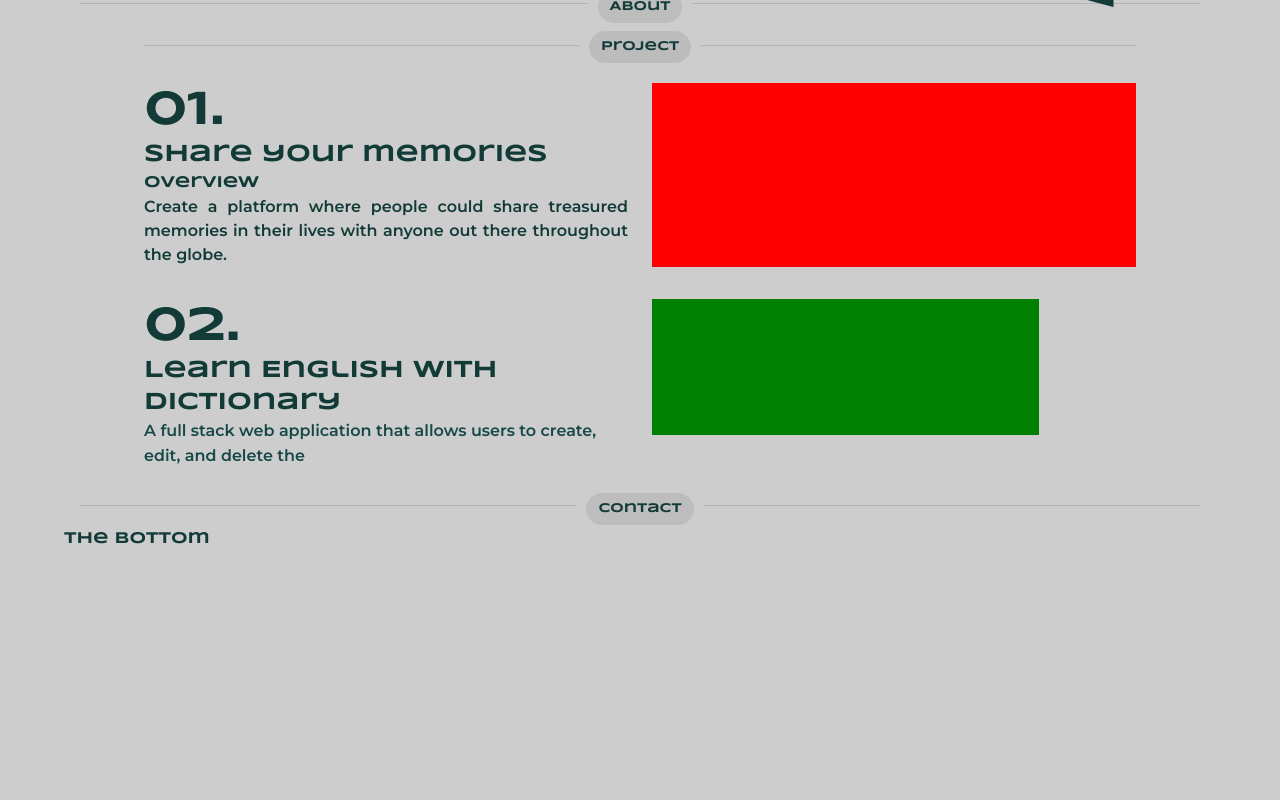
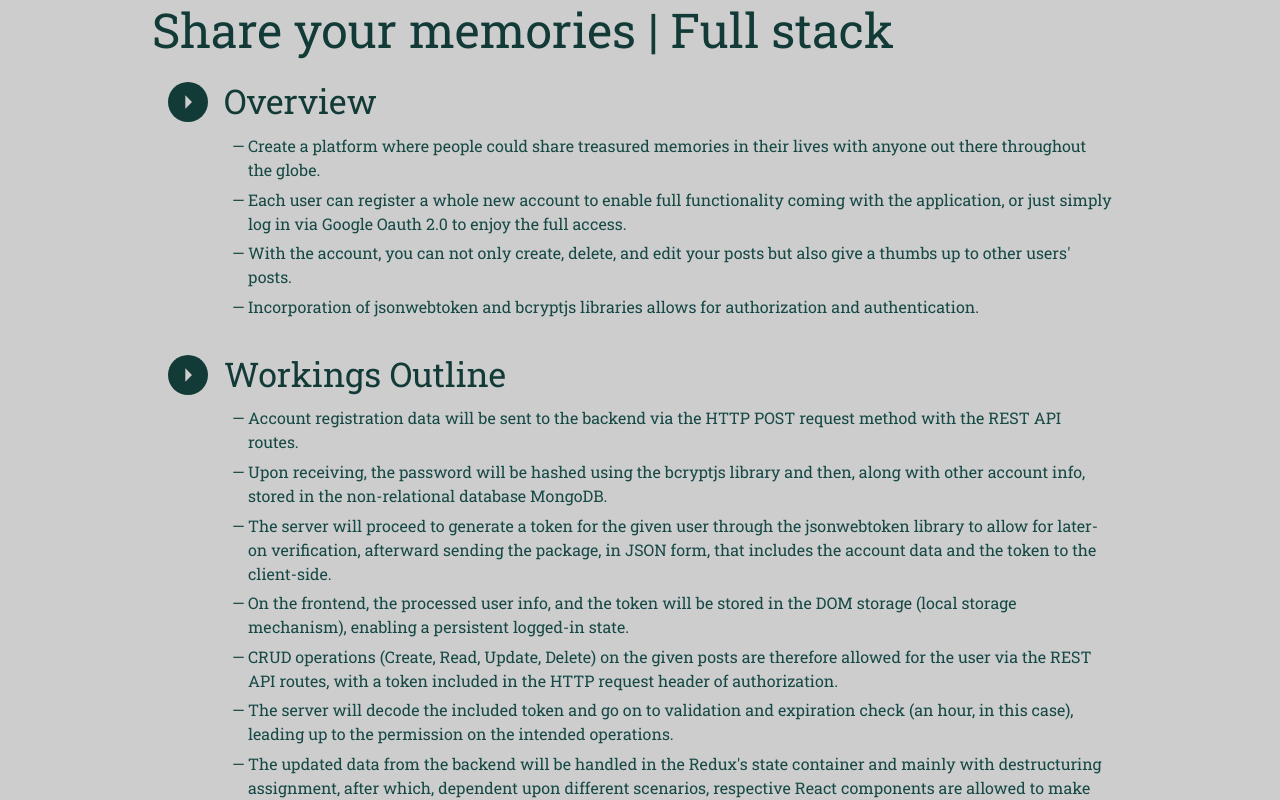
Before and after one commit to laynesquare/portfolio_website, a React (Create React App) app: page / in a window 1280 px wide. Shown: the part 1020-1820 px from the top of the page. Before the commit the page ends 1571 px from the top, so only its background shows below. Built offline with nearby package versions, Linux system fonts and the light colour scheme.

Commit message:
feature: memory project description

```diff
--- a/src/components/Hero/Hero.js
+++ b/src/components/Hero/Hero.js
@@ -95,7 +95,6 @@ const Hero = () => {
           mt: `${80 + windowDimenion.winWidth / 16}px`,
           fontSize: '8rem',
           lineHeight: '.8',
-
           textShadow: '0px 0px 10px rgba(50,,0,0.5)',
           zIndex: '-1',
         }}
--- /dev/null
+++ b/src/components/Project/FeatureList.js
@@ -0,0 +1,126 @@
+import React from 'react';
+import {
+  Typography,
+  Avatar,
+  List,
+  ListItem,
+  ListItemText,
+  ListItemAvatar,
+} from '@mui/material';
+
+import ArrowRightIcon from '@mui/icons-material/ArrowRight';
+
+const listStyle = {
+  secondary: {
+    display: 'block',
+    pl: '1.5rem',
+    '&::before': {
+      content: '"— "',
+      position: 'absolute',
+      transform: 'translateX(-1rem)',
+    },
+  },
+};
+
+const textForMemProject = {
+  overview: [
+    'Create a platform where people could share treasured memories in their lives with anyone out there throughout the globe.',
+    'Each user can register a whole new account to enable full functionality coming with the application, or just simply log in via Google Oauth 2.0 to enjoy the full access.',
+    "With the account, you can not only create, delete, and edit your posts but also give a thumbs up to other users' posts.",
+    'Incorporation of jsonwebtoken and bcryptjs libraries allows for authorization and authentication.',
+  ],
+
+  workingsOutline: [
+    'Account registration data will be sent to the backend via the HTTP POST request method with the REST API routes.',
+    'Upon receiving, the password will be hashed using the bcryptjs library and then, along with other account info, stored in the non-relational database MongoDB.',
+    'The server will proceed to generate a token for the given user through the jsonwebtoken library to allow for later-on verification, afterward sending the package, in JSON form, that includes the account data and the token to the client-side.',
+    'On the frontend, the processed user info, and the token will be stored in the DOM storage (local storage mechanism), enabling a persistent logged-in state.',
+    'CRUD operations (Create, Read, Update, Delete) on the given posts are therefore allowed for the user via the REST API routes, with a token included in the HTTP request header of authorization.',
+    'The server will decode the included token and go on to validation and expiration check (an hour, in this case), leading up to the permission on the intended operations.',
+    "The updated data from the backend will be handled in the Redux's state container and mainly with destructuring assignment, after which, dependent upon different scenarios, respective React components are allowed to make use of the handled data.",
+  ],
+};
+
+const FeatureList = () => {
+  return (
+    <List sx={{ width: '100%' }}>
+      {/* Mem Project */}
+      {/* Mem Project */}
+      {/* Mem Project */}
+      {/* Mem Project */}
+
+      <ListItem alignItems="flex-start">
+        <ListItemAvatar>
+          <Avatar sx={{ backgroundColor: '#123b38' }}>
+            <ArrowRightIcon sx={{ fontSize: '2rem' }} />
+          </Avatar>
+        </ListItemAvatar>
+        <ListItemText
+          primary={
+            <React.Fragment>
+              <Typography
+                variant="h4"
+                component="div"
+                color="theme.palette.primary.light"
+                gutterBottom
+              >
+                Overview
+              </Typography>
+            </React.Fragment>
+          }
+          secondary={textForMemProject.overview.map((text, index) => (
+            <Typography
+              sx={listStyle.secondary}
+              component="div"
+              variant="body1"
+              color="theme.palette.primary.light"
+              gutterBottom
+              key={index}
+            >
+              {text}
+            </Typography>
+          ))}
+        />
+      </ListItem>
+
+      <ListItem alignItems="flex-start">
+        <ListItemAvatar>
+          <Avatar sx={{ backgroundColor: '#123b38' }}>
+            <ArrowRightIcon sx={{ fontSize: '2rem' }} />
+          </Avatar>
+        </ListItemAvatar>
+        <ListItemText
+          primary={
+            <Typography
+              variant="h4"
+              component="div"
+              color="theme.palette.primary.light"
+              gutterBottom
+            >
+              Workings Outline
+            </Typography>
+          }
+          secondary={textForMemProject.workingsOutline.map((text, index) => (
+            <Typography
+              sx={listStyle.secondary}
+              component="div"
+              variant="body1"
+              color="theme.palette.primary.light"
+              gutterBottom
+              key={index}
+            >
+              {text}
+            </Typography>
+          ))}
+        />
+      </ListItem>
+
+      {/* Mem Project */}
+      {/* Mem Project */}
+      {/* Mem Project */}
+      {/* Mem Project */}
+    </List>
+  );
+};
+
+export default FeatureList;
--- a/src/components/Project/Project.js
+++ b/src/components/Project/Project.js
@@ -1,4 +1,6 @@
 import { Container, Typography, Box, Divider, Grid, Chip } from '@mui/material';
+import React from 'react';
+import FeatureList from './FeatureList';
 
 const Project = () => {
   return (
@@ -9,29 +11,15 @@ const Project = () => {
         </Typography>
       </Divider>
 
-      <Grid container justifyContent="center" spacing={3} padding={2}>
-        <Grid item xs={6}>
+      <Grid container justifyContent="center" spacing={5} padding={3}>
+        <Grid item xs={12}>
           <Typography variant="h3">01.</Typography>
-          <Typography variant="h5">Share your memories</Typography>
-
-          <Typography variant="h7" sx={{}}>
-            Overview
-          </Typography>
-
-          <Typography
-            sx={{
-              textAlign: 'justify',
-              fontSize: '1rem',
-              fontFamily: 'Montserrat',
-            }}
-          >
-            Create a platform where people could share treasured memories in
-            their lives with anyone out there throughout the globe.
-          </Typography>
+          <Typography variant="h3">Share your memories | Full stack</Typography>
+          <FeatureList />
         </Grid>
-        <Grid item xs={6}>
+        <Grid item xs={12}>
           <Box
-            sx={{ width: '100%', height: '100%', backgroundColor: 'red' }}
+            sx={{ width: '100px', height: '100px', backgroundColor: 'red' }}
           ></Box>
         </Grid>
       </Grid>
--- a/src/index.css
+++ b/src/index.css
@@ -1,4 +1,4 @@
-@import url('https://fonts.googleapis.com/css2?family=Montserrat:wght@600&family=Syncopate:wght@700&display=swap');
+@import url('https://fonts.googleapis.com/css2?family=Montserrat&family=Roboto+Slab&family=Rubik&family=Syncopate:wght@700&family=Ubuntu&display=swap');
 
 body {
   margin: 0;
--- a/src/themes/mainTheme.js
+++ b/src/themes/mainTheme.js
@@ -36,7 +36,7 @@ export const mainTheme = createTheme({
   },
 
   typography: {
-    fontFamily: 'Syncopate',
+    fontFamily: 'Roboto Slab',
   },
 
   palette: {
```
